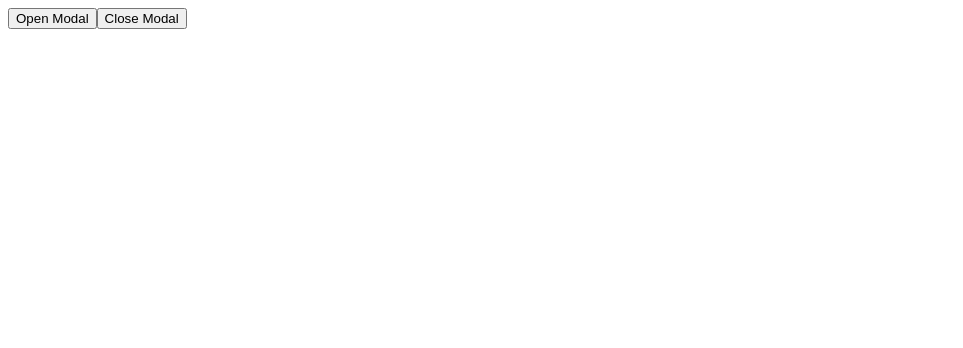
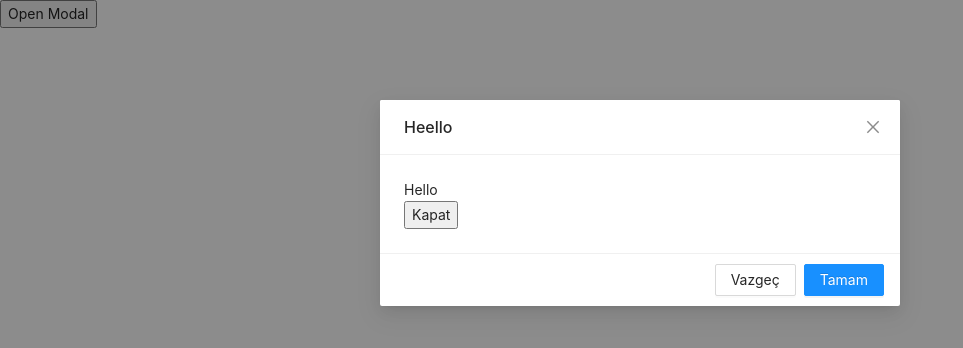
Before and after one commit to kakarrot0234/base-components, a React (Create React App) app: page / in a window 1280 px wide. Both pictures are taken after a click on the button "Open Modal". Shown: the top 348 px of the page, without its empty margins (0-963 px from the left). Built offline with nearby package versions, Linux system fonts and the light colour scheme.

Commit message:
modal özellikleri kurgulanıyor.

```diff
--- a/src/App.tsx
+++ b/src/App.tsx
@@ -1,3 +1,4 @@
+import "antd/dist/antd.css";
 import * as React from "react";
 import Home from "./views/pages/Home";
 
--- a/src/interfaces/IModalOptions.ts
+++ b/src/interfaces/IModalOptions.ts
@@ -4,4 +4,6 @@ export interface IModalOptions
   extends Pick<
     ModalProps,
     "title" | "cancelText" | "okText" | "okType" | "closeIcon" | "closable"
-  > {}
+  > {
+  onOk?(): Promise<void>;
+}
--- a/src/views/components/BaseHOC.tsx
+++ b/src/views/components/BaseHOC.tsx
@@ -18,7 +18,7 @@ export interface IBaseState {
 export function BaseHOC<P>(
   WrappedComponent: React.FunctionComponent<P & IBaseProps>
 ) {
-  const hocComponent = (props: React.PropsWithChildren<P> & IBaseProps) => {
+  const HocComponent = (props: React.PropsWithChildren<P> & IBaseProps) => {
     const [state, setState] = React.useState<IBaseState>({});
 
     function openModal(content: any, modalOptions?: IModalOptions) {
@@ -72,37 +72,40 @@ export function BaseHOC<P>(
     }
 
     return (
-      <WrappedComponent
-        {...props}
-        openModal={(modal, modalOptions) => {
-          openModal(modal, modalOptions);
-        }}
-        openModalAsync={async (content, modalOptions) => {
-          await openModalAsync(content, modalOptions);
-        }}
-        closeModal={() => {
-          closeModal();
-        }}
-      >
-        {props.children}
-        <div>ol</div>
-        <Modal visible={true}>Hello</Modal>
+      <div>
         {(state.openedModals || []).map((o, i) => {
           return (
             <Modal
               key={i}
-              {...o}
+              {...(o.modalOptions || {})}
               visible={true}
               onCancel={() => {
                 closeModal();
+              }}
+              onOk={async () => {
+                if ((o.modalOptions || {}).onOk) {
+                  await o.modalOptions!.onOk!();
+                }
               }}
             >
               {o.content}
             </Modal>
           );
         })}
-      </WrappedComponent>
+        <WrappedComponent
+          {...props}
+          openModal={(modal, modalOptions) => {
+            openModal(modal, modalOptions);
+          }}
+          openModalAsync={async (content, modalOptions) => {
+            await openModalAsync(content, modalOptions);
+          }}
+          closeModal={() => {
+            closeModal();
+          }}
+        ></WrappedComponent>
+      </div>
     );
   };
-  return hocComponent;
+  return HocComponent;
 }
--- a/src/views/pages/Home.tsx
+++ b/src/views/pages/Home.tsx
@@ -23,18 +23,13 @@ const Home: React.FunctionComponent<IHomeProps> = (props) => {
       <button
         onClick={() => {
           props.openModal!(com(), {
-            title: "Heello"
+            title: "Heello",
+            okText: "Tamam",
+            cancelText: "Vazgeç"
           });
         }}
       >
         Open Modal
-      </button>
-      <button
-        onClick={() => {
-          props.closeModal!();
-        }}
-      >
-        Close Modal
       </button>
     </div>
   );
```
